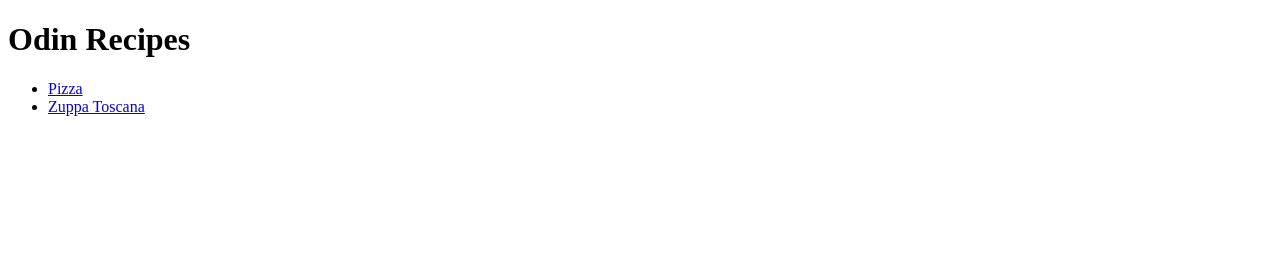
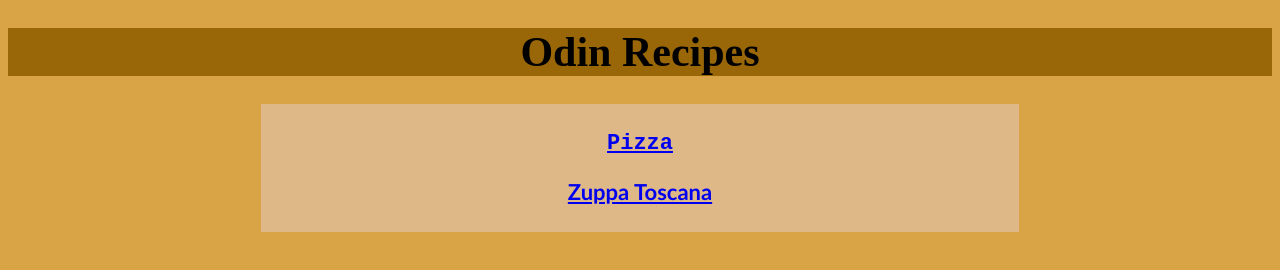
Before and after one commit to JSeptien/odin-recipes, a plain HTML site: page index.html in a window 1280 px wide. Drawn offline with Linux system fonts and the light colour scheme.

Commit message:
Add padding and center the div element

```diff
--- a/index.html
+++ b/index.html
@@ -4,14 +4,19 @@
     <meta charset="UTF-8">
     <meta http-equiv="X-UA-Compatible" content="IE=edge">
     <meta name="viewport" content="width=device-width, initial-scale=1.0">
+    <link rel="stylesheet" href="style.css">
     <title>Document</title>
 </head>
 <body>
-    <h1>Odin Recipes</h1>
-    <ul>
-        <li><a href="recipes/pizza.html">Pizza</a></li>
-        <li><a href="recipes/zuppa-toscana.html">Zuppa Toscana</a></li>
-    </ul>
+    <header>
+        <h1>Odin Recipes</h1>
+    </header>
+
+    <div>
+        <p class="recipe" id="first"><a href="recipes/pizza.html">Pizza</p></a>
+        <p class="recipe" id="second"><a href="recipes/zuppa-toscana.html">Zuppa Toscana</a>
+    </div>
+
 
 </body>
 </html>
--- /dev/null
+++ b/style.css
@@ -0,0 +1,40 @@
+body {
+    background-color: rgb(216, 164, 69);
+}
+
+header {
+    background-color: rgb(154, 103, 8);
+}
+
+header h1 {
+    font-size: 42px;
+    text-align: center;
+    font-family: 'Times New Roman', Times, serif;
+}
+
+div {
+
+    background-color: burlywood;
+    width: 60%;
+    align-items: center;
+    margin: auto;
+    padding: 5px 0;
+}
+
+.recipe {
+    font-size: 22px;
+    font-weight: 800;
+    text-align: center;
+
+
+}
+
+#first {
+    color: red;
+    font-family: 'Courier New', Courier, monospace;
+}
+
+#second {
+    color: green;
+    font-family: 'Gill Sans', 'Gill Sans MT', Calibri, 'Trebuchet MS', sans-serif;
+}
```
